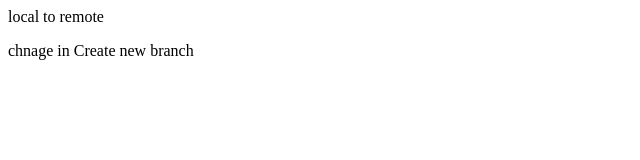
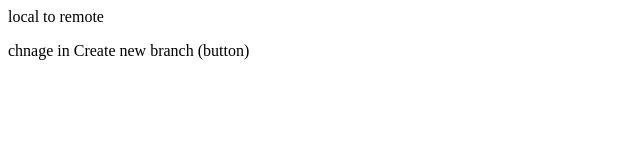
Before and after one commit to negiankush613/localrepo, a plain HTML site: page index.html in a window 1280 px wide. Shown: the full height of the page, 0-640 px from the left. Drawn offline with Linux system fonts and the light colour scheme.

Commit message:
Add button text

```diff
--- a/index.html
+++ b/index.html
@@ -1,2 +1,2 @@
 <p>local to remote</p>
-<p>chnage in Create new branch</p>
+<p>chnage in Create new branch (button)</p>
```
